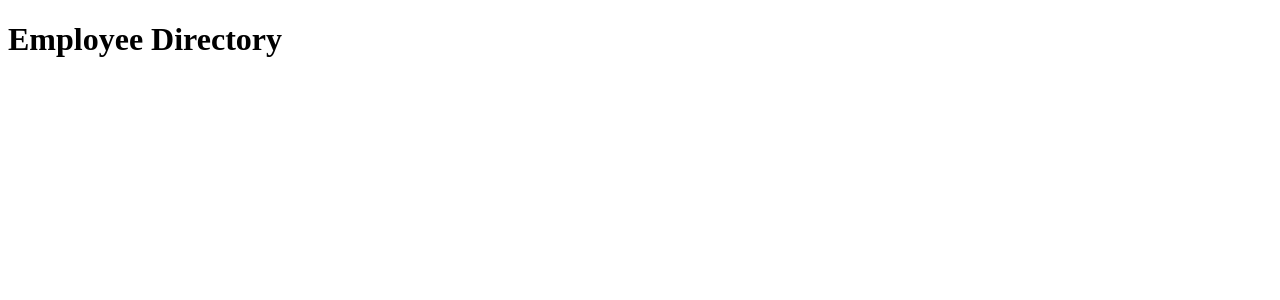
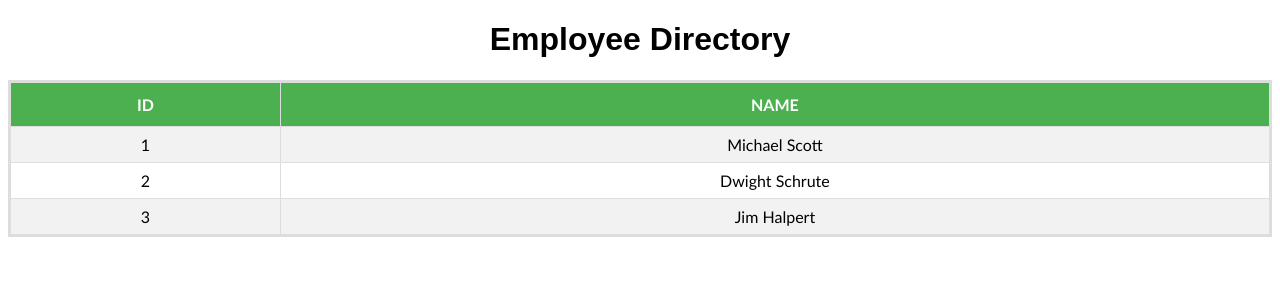
Before and after one commit to wmhunt1/React-Employee-Directory, a React (Create React App) app in the folder employee_directory/: page / in a window 1280 px wide. Shown: the top 300 px of the page. Built offline with nearby package versions, Linux system fonts and the light colour scheme.

Commit message:
readded table

```diff
--- a/employee_directory/src/App.js
+++ b/employee_directory/src/App.js
@@ -1,9 +1,12 @@
 import React from "react";
+import Table from "./components/Table";
+import "./style.css";
 
 function App() {
     return (
         <div>
-            <h1>Employee Directory</h1>
+            <h1 id = "title">Employee Directory</h1>
+            <Table/>
         </div>
     );
 }
--- /dev/null
+++ b/employee_directory/src/components/Table/index.js
@@ -0,0 +1,49 @@
+import React, { Component } from 'react'
+import "./style.css";
+
+class Table extends Component {
+   constructor(props) {
+      super(props) //since we are extending class Table so we have to use super in order to override Component class constructor
+      this.state = { //state is by default an object
+         employees: [
+            { id: 1, name: 'Michael Scott'},
+            { id: 2, name: 'Dwight Schrute'},
+            { id: 3, name: 'Jim Halpert'}
+         ]
+      }
+   }
+   renderTableData() {
+    return this.state.employees.map((employee, index) => {
+       const { id, name} = employee //destructuring
+       return (
+          <tr key={id}>
+             <td>{id}</td>
+             <td>{name}</td>
+          </tr>
+       )
+    })
+ }
+
+ renderTableHeader() {
+    let header = Object.keys(this.state.employees[0])
+    return header.map((key, index) => {
+       return <th key={index}>{key.toUpperCase()}</th>
+    })
+ }
+
+ render() {
+    return (
+       <div>
+          {/* <h1 id='title'>React Dynamic Table</h1> */}
+          <table id='employees'>
+             <tbody>
+                <tr>{this.renderTableHeader()}</tr>
+                {this.renderTableData()}
+             </tbody>
+          </table>
+       </div>
+    )
+ }
+}
+
+export default Table //exporting a component make it reusable and this is the beauty of react
--- /dev/null
+++ b/employee_directory/src/components/Table/style.css
@@ -0,0 +1,24 @@
+  #employees {
+    text-align: center;
+    font-family: "Trebuchet MS", Arial, Helvetica, sans-serif;
+    border-collapse: collapse;
+    border: 3px solid #ddd;
+    width: 100%;
+  }
+
+  #employees td, #employees th {
+    border: 1px solid #ddd;
+    padding: 8px;
+  }
+
+  #employees tr:nth-child(even){background-color: #f2f2f2;}
+
+  #employees tr:hover {background-color: #ddd;}
+
+  #employees th {
+    padding-top: 12px;
+    padding-bottom: 12px;
+    text-align: center;
+    background-color: #4CAF50;
+    color: white;
+  }
--- /dev/null
+++ b/employee_directory/src/style.css
@@ -0,0 +1,4 @@
+#title {
+    text-align: center;
+    font-family: arial, sans-serif;
+  }
```
